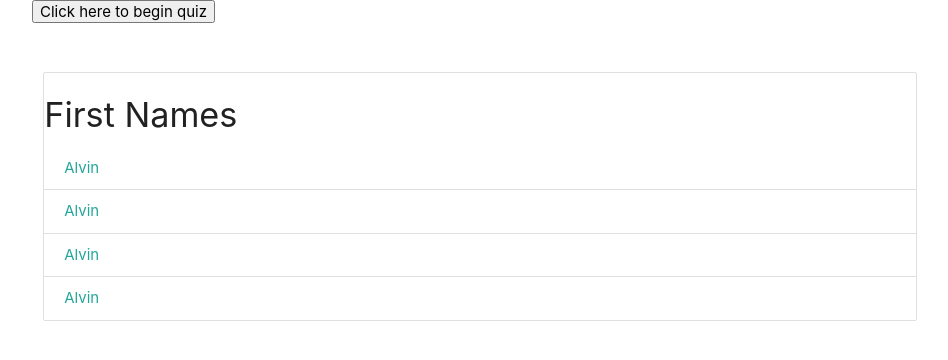
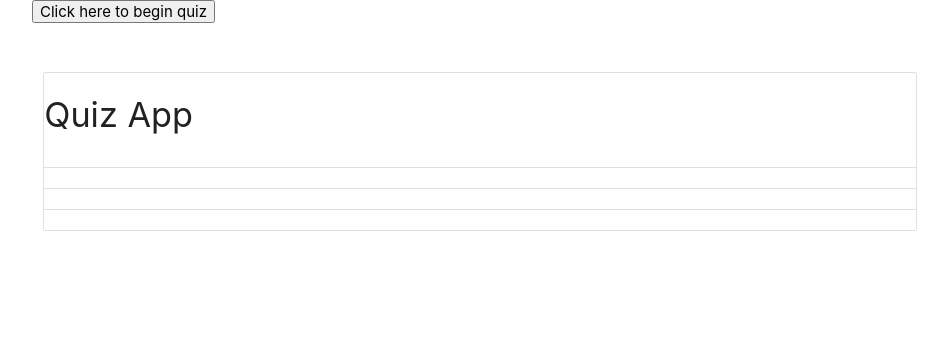
Before and after one commit to xtremeelement/quizApp, a plain HTML site: page index.html in a window 1280 px wide. Shown: the whole page, without its empty margins (160-1108 px from the left). Drawn offline with nearby package versions, Linux system fonts and the light colour scheme.

Commit message:
updated questions

```diff
--- a/assets/script.js
+++ b/assets/script.js
@@ -1,22 +1,42 @@
 const questions = [
   {
-    question: "What is 1",
-    answers: ["what", "what2", "what3", "what4"],
-    key: 1
+    question: "What is JSON",
+    answers: [
+      "JavaScript Official Notation",
+      "Javascript Optional Notation",
+      "Javascript Object Notation",
+      "Just Some Other Notation"
+    ],
+    key: 2
   },
   {
-    question: "What is 2",
-    answers: ["what", "what2", "what3", "what4"],
-    key: 1
+    question: "What is Jquery",
+    answers: [
+      "A Html FrameWork",
+      "A CSS Framework",
+      "A JS Framework",
+      "SQL Language"
+    ],
+    key: 2
   },
   {
-    question: "What is 3",
-    answers: ["what", "what2", "what3", "what4"],
-    key: 1
+    question: "What does DOM stand for",
+    answers: [
+      "Document Object Model",
+      "Document Object Manipulation",
+      "Data Object Model",
+      "Delayed Onset MuscleSoreness"
+    ],
+    key: 0
   },
   {
-    question: "What is 4",
-    answers: ["what", "what2", "what3", "what4"],
+    question: "What is NodeJS",
+    answers: [
+      "CSS FrameWork",
+      "JS Server Environment",
+      "JS UI Library",
+      "Ruby on Rails Framework"
+    ],
     key: 1
   }
 ];
--- a/index.html
+++ b/index.html
@@ -26,25 +26,33 @@
         <div class="col s12">
           <div class="collection">
             <div class="collection-header" id="header">
-              <h4>First Names</h4>
+              <h4>Quiz App</h4>
             </div>
-            <a href="#!" id="0" class="collection-item" onclick="checkAnswer()"
-              >Alvin</a
-            >
-            <a href="#!" id="1" class="collection-item" onclick="checkAnswer()"
-              >Alvin</a
-            >
+            <a
+              href="#!"
+              id="0"
+              class="collection-item"
+              onclick="checkAnswer()"
+            ></a>
+            <a
+              href="#!"
+              id="1"
+              class="collection-item"
+              onclick="checkAnswer()"
+            ></a>
             <a
               href="#!"
               id="2"
               v
               class="collection-item"
               onclick="checkAnswer()"
-              >Alvin</a
-            >
-            <a href="#!" id="3" class="collection-item" onclick="checkAnswer()"
-              >Alvin</a
-            >
+            ></a>
+            <a
+              href="#!"
+              id="3"
+              class="collection-item"
+              onclick="checkAnswer()"
+            ></a>
           </div>
           <div class="row">
             <div class="col s6">
```
